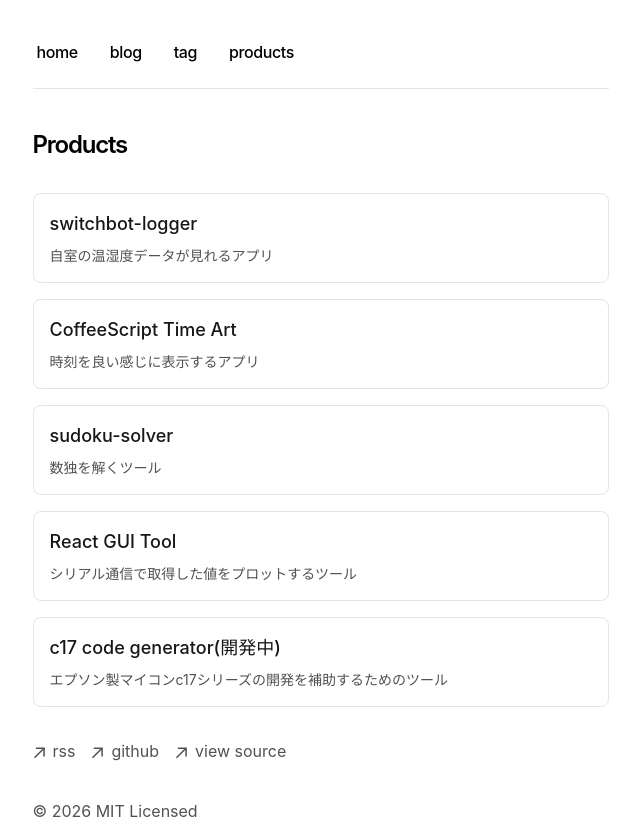
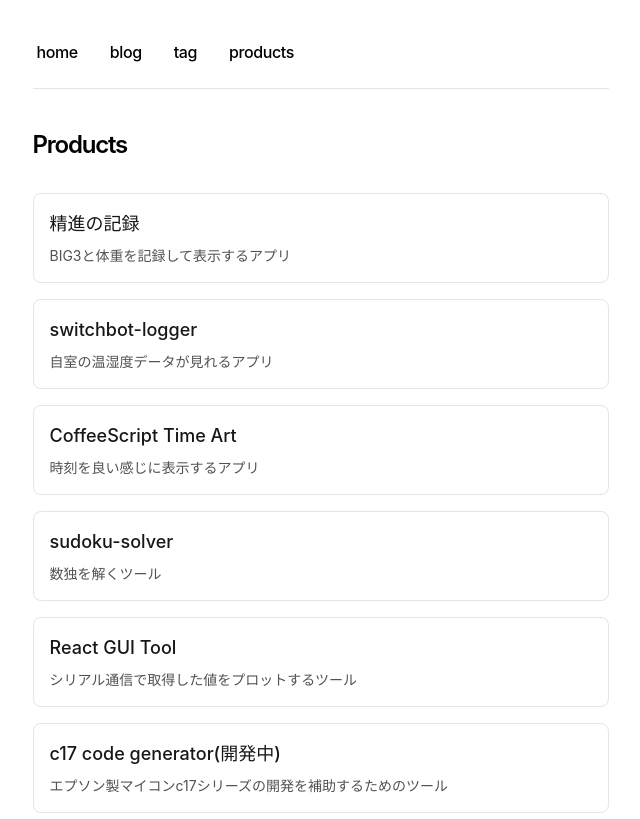
Before and after one commit to naoiw/naoiw.github.io, a Next.js app: page /product in a window 1280 px wide. Shown: the top 819 px of the page, without its empty margins (312-952 px from the left). Built offline with nearby package versions, Linux system fonts and the light colour scheme.

Commit message:
add : プロダクトを追加

```diff
--- a/app/product/products.ts
+++ b/app/product/products.ts
@@ -6,6 +6,11 @@
 }
 
 export const products: Product[] = [
+  {
+    name: '精進の記録',
+    summary: 'BIG3と体重を記録して表示するアプリ',
+    url: 'https://naoiw.github.io/big3-record/',
+  },
   {
     name: 'switchbot-logger',
     summary: '自室の温湿度データが見れるアプリ',
```
